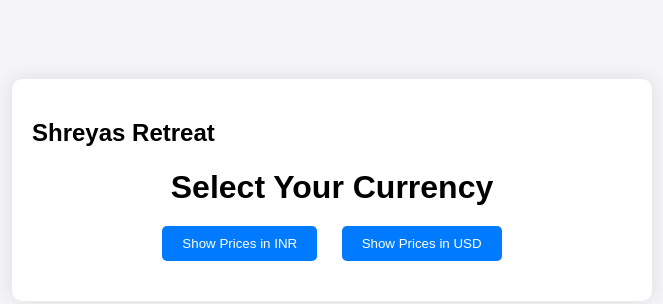
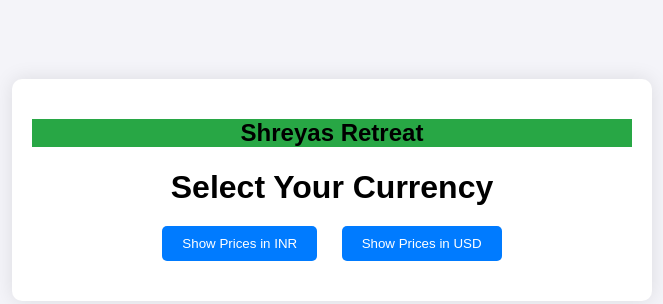
Before and after one commit to Manoharas01082000/retreat-therapies, a plain HTML site: page index.html in a window 1280 px wide. Shown: the part 210-514 px from the top of the page, without its empty margins (308-971 px from the left). Drawn offline with Linux system fonts and the light colour scheme.

Commit message:
Add files via upload

```diff
--- a/styles.css
+++ b/styles.css
@@ -19,6 +19,11 @@
 h1 {
     text-align: center;
     margin-bottom: 20px;
+}
+h2 {
+    text-align: center;
+    margin-bottom: 20px;
+    background-color: #28a745;
 }
 .button-group {
     text-align: center;
```
Also changed, not shown: index.html (+1 -1 lines).
